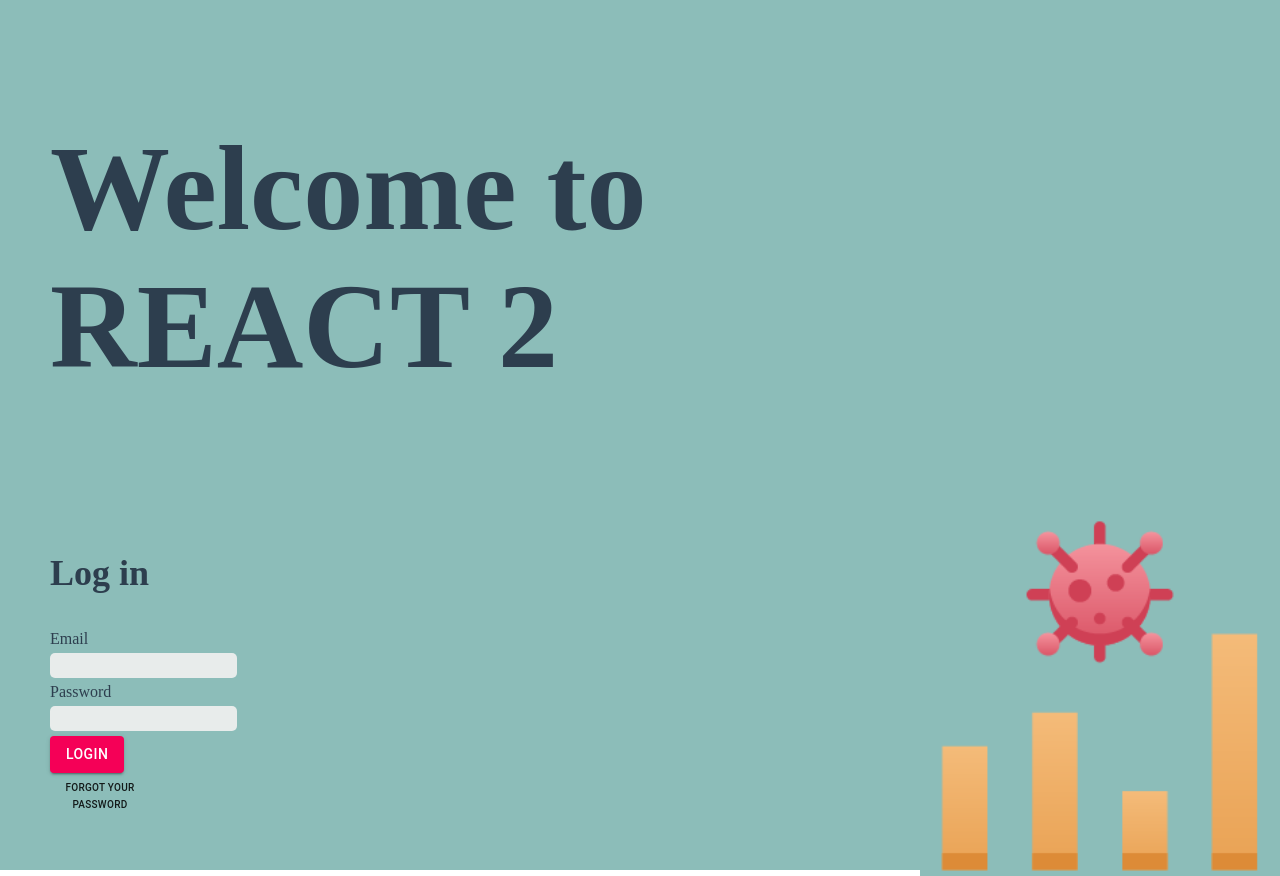
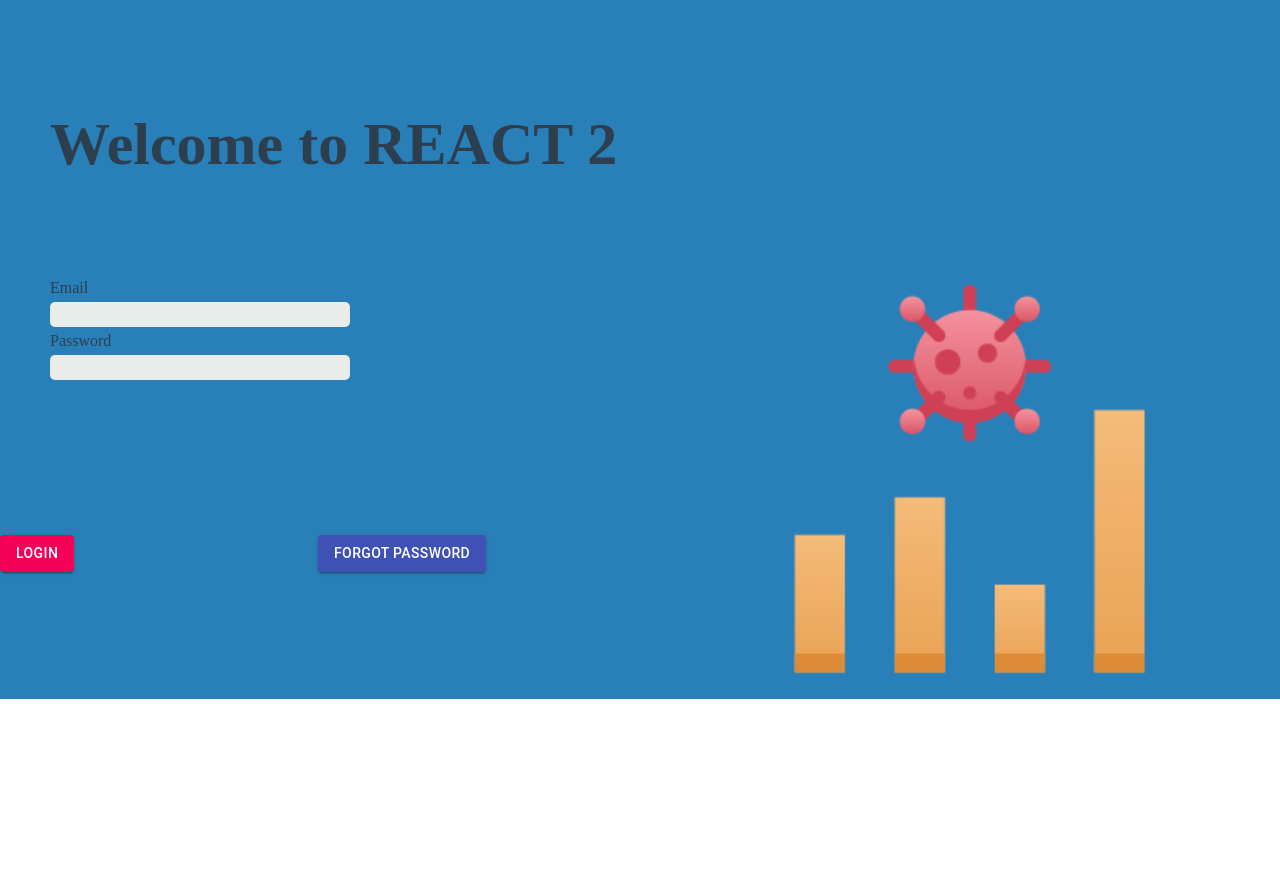
Before and after one commit to Benedict-Carling/Programming3-Frontend, a React (Create React App) app: page / in a window 1280 px wide. After the commit the page ends 800 px from the top, so only its background shows below. Built offline with nearby package versions, Linux system fonts and the light colour scheme.

Commit message:
Log In page updated: grid, changeable screen size

```diff
--- /dev/null
+++ b/src/components/auth/ImageDynamic.js
@@ -0,0 +1,38 @@
+import React from "react";
+import { makeStyles } from "@material-ui/core/styles";
+import covidStats from "./covidStats.png";
+
+const useStyles = makeStyles((theme) => ({
+  root: {
+    textAlign: "left",
+  },
+  imagePosition: {
+    textAlign: "center",
+  },
+  responsiveImage: {
+    textAlign: "center",
+
+    [theme.breakpoints.up("xs")]: {
+      height: "200px",
+      maxHeight: "200px",
+    },
+    [theme.breakpoints.up("sm")]: {
+      height: "300px",
+      maxHeight: "300px",
+    },
+    [theme.breakpoints.up("md")]: {
+      height: "400px",
+      maxHeight: "400px",
+    },
+  },
+}));
+
+export default function HomeImage(props) {
+  const classes = useStyles();
+
+  return (
+    <div className={classes.responsiveImage}>
+      <img src={covidStats}className={classes.responsiveImage} alt="covidStats" />
+    </div>
+  );
+}
--- a/src/components/auth/Login.css
+++ b/src/components/auth/Login.css
@@ -1,26 +1,9 @@
-
 
  .Login {
-
-      background-color: #8CBDB9;
-      text-align: left;
-
-
+    background-color: #2980B9;
   }
 
-    .Login form {
-        margin-left: 50px ;
-        max-width: 100px;
-        background-color: #8CBDB9;
-        height: 30vmin;
-        text-align: left;
-
-
-      }
-
-
  .Login-header {
-        background-color: #8CBDB9;
     display: flex;
     flex-direction: column;
     align-items: left;
@@ -28,20 +11,26 @@
     font-size: calc(2px + 2vmin);
     color: #2D3E4E;
     font: 'oxygen';
+    padding-left: 5px;
     margin-left: 50px;
     max-width: 500px;
   }
+
+  .Login form {
+    margin-left: 50px ;
+    max-width: 100px;
+    height: 30vmin;
+    text-align: left;
+  }
+
   .Login-picture{
-      height: 45vmin;
+    height: auto;
     position: absolute;
-      right: 0%;
-      background-color: #8CBDB9;
-
+    right: 1%;
+    /*bottom: 1%;*/
   }
-    .Login-MainTitle {
-        max-width: 600px;
-        background-color: #8CBDB9;
-        min-height: 25vh;
+  .MainTitle {
+    padding-top: 50px;
     display: flex;
     flex-direction: row;
     align-items: left;
@@ -62,6 +51,7 @@
     background-color: #E8ECEB;
     border: none;
     padding: 5px 5px;
+    width: 300px;
     color: #2D3E4E;
     border-radius: 5px;
     margin-top: 5%;
--- a/src/components/auth/Login.js
+++ b/src/components/auth/Login.js
@@ -1,89 +1,29 @@
-import React, { useState, useContext } from "react";
-import { useHistory } from "react-router-dom";
-import UserContext from "../../context/UserContext";
-import Axios from "axios";
+import React from "react";
 import "./Login.css";
-import covidStats from "./covidStats.png";
-import Button from "@material-ui/core/Button";
-import ForgotPassword from "./ForgotPassword";
+import { Grid } from "@material-ui/core";
+import ImageDynamic from './ImageDynamic';
+import LoginForm from './LoginForm';
 
 export default function Login() {
-  const [email, setEmail] = useState("");
-  const [password, setPassword] = useState("");
-
-  const { setUserData } = useContext(UserContext);
-  const history = useHistory();
-
-  const submit = async (e) => {
-    e.preventDefault();
-    const logInUser = { email, password };
-    const loginRes = await Axios.post(
-      "http://localhost:5000/users/login",
-      logInUser
-    );
-    setUserData({
-      token: loginRes.data.token,
-      user: loginRes.data.user,
-    });
-    history.push("/home");
-  };
-
-  const [open, setOpen] = React.useState(false);
-
-  const handleClickOpen = () => {
-    setOpen(true);
-  };
-
-  const handleClose = () => {
-    setOpen(false);
-  };
 
   return (
-    <div className="Login">
-      <header className="Login-MainTitle">
-        <h1 className="Login-title">Welcome to REACT 2</h1>
-      </header>
-      <img src={covidStats} className="Login-picture" alt="covidStats" />
-      <header className="Login-header">
-        <h1 className="Login-title">Log in</h1>
-      </header>
-      <form onSubmit={submit}>
-        <label className="Label" htmlFor="login-email">Email</label>
-        <input className="Textfield"
-          onChange={(e) => setEmail(e.target.value)}
-          id="login-email"
-          type="email"
-        />
-        <label className="Label" htmlFor="login-password">Password</label>
-        <input className="Textfield"
-          onChange={(e) => setPassword(e.target.value)}
-          id="login-password"
-          type="password"
-        />
-        <Button
-          onClick={submit}
-          variant="contained"
-          color="secondary"
-          type="submit"
-        >
-          Login
-        </Button>
-        <Button
-          onClick={handleClickOpen}
-          style={{
-            fontSize: 10
-          }}
-          variant="text"
-          color="#2D3E4E"
-          type="submit"
-        >
-          Forgot your password
-        </Button>
-      </form>
-      <ForgotPassword
-      open = {open}
-      handleClose = {handleClose}
-      />
+    <div className='Login'>
+      <Grid container spacing={5} padding='5px' >
+
+        <Grid item xs={12}>
+          <h1 className="MainTitle">
+            Welcome to REACT 2
+          </h1>
+        </Grid>
+
+        <Grid item xs={12} md={6}>
+          <LoginForm />
+        </Grid>
+
+        <Grid item xs={12} md={6}>
+          <ImageDynamic/>
+        </Grid>
+      </Grid>
     </div>
   );
 }
--- /dev/null
+++ b/src/components/auth/LoginForm.js
@@ -0,0 +1,69 @@
+import React, { useState, useContext } from "react";
+import { useHistory } from "react-router-dom";
+import UserContext from "../../context/UserContext";
+import Axios from "axios";
+import "./Login.css";
+import {Grid} from '@material-ui/core';
+import PasswordButton from './PasswordButton';
+import Button from "@material-ui/core/Button";
+
+export default function LoginForm() {
+
+    const [email, setEmail] = useState("");
+    const [password, setPassword] = useState("");
+
+    const { setUserData } = useContext(UserContext);
+    const history = useHistory();
+
+    const submit = async (e) => {
+        e.preventDefault();
+        const logInUser = { email, password };
+        const loginRes = await Axios.post(
+            "http://localhost:5000/users/login",
+            logInUser
+        );
+        setUserData({
+            token: loginRes.data.token,
+            user: loginRes.data.user,
+        });
+        history.push("/home");
+    };
+
+    return(
+        <Grid container spacing={2} width='100%' margin='5px'>
+            <Grid item xs={12} md={12} padding='5px'>
+                <form onSubmit={submit}>
+                    <label className="Label" htmlFor="login-email">
+                        Email
+                    </label>
+
+                    <input className="Textfield"
+                        onChange={(e) => setEmail(e.target.value)}
+                        id="login-email"
+                        type="email"
+                    />
+
+                    <label className="Label" htmlFor="login-password">
+                        Password
+                    </label>
+
+                    <input className="Textfield"
+                        onChange={(e) => setPassword(e.target.value)}
+                        id="login-password"
+                        type="password"
+                    />
+                </form>
+            </Grid>
+
+            <Grid item xs={6} md={6} marginLeft='10px'>
+                <Button variant="contained" color="secondary" type="submit" onClick={submit}>
+                    LOGIN
+                </Button>
+            </Grid>
+
+            <Grid item xs={6} md={6} content='center'>
+                <PasswordButton/>
+            </Grid>
+        </Grid>
+    );
+}
--- /dev/null
+++ b/src/components/auth/PasswordButton.js
@@ -0,0 +1,28 @@
+import React, { useState} from "react";
+import Button from "@material-ui/core/Button";
+import ForgotPassword from "./ForgotPassword";
+
+export default function PasswordButton(){
+    const [open, setOpen] = React.useState(false);
+
+    const handleClickOpen = () => {
+    setOpen(true);
+    };
+
+    const handleClose = () => {
+    setOpen(false);
+    };
+
+    return (
+        <div>
+
+            <Button variant="contained" color="primary" type="submit" onClick={handleClickOpen}>
+                FORGOT PASSWORD
+            </Button>
+
+            <ForgotPassword open = {open} handleClose = {handleClose}
+            />
+
+        </div>
+    );
+}
```
Lines whose indentation alone changed are shown as unchanged.
